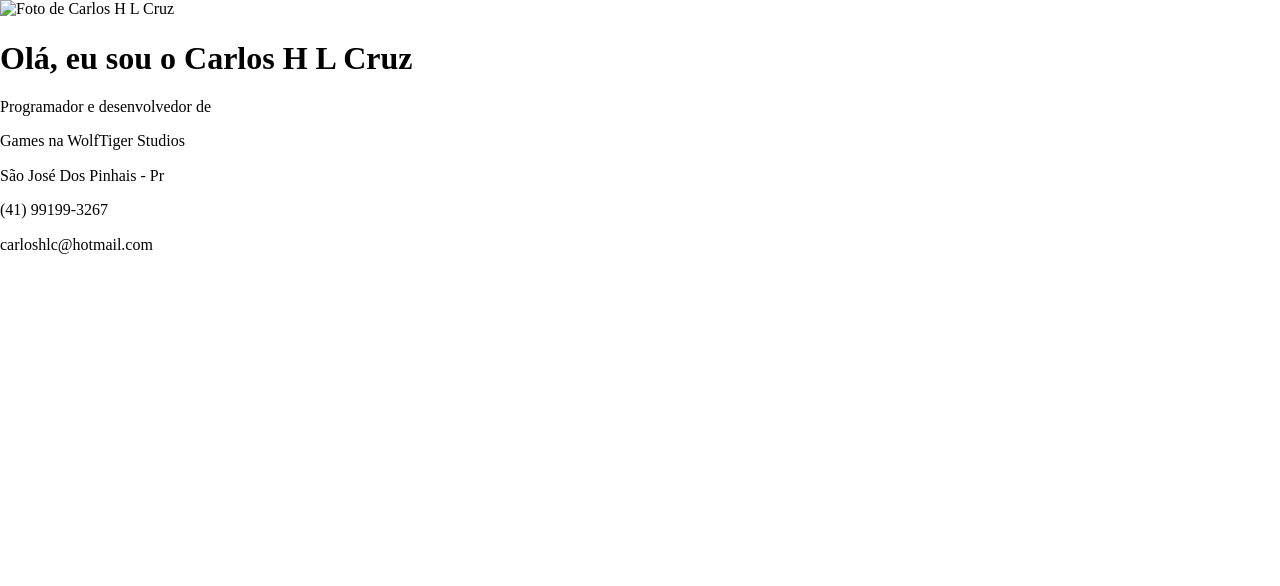
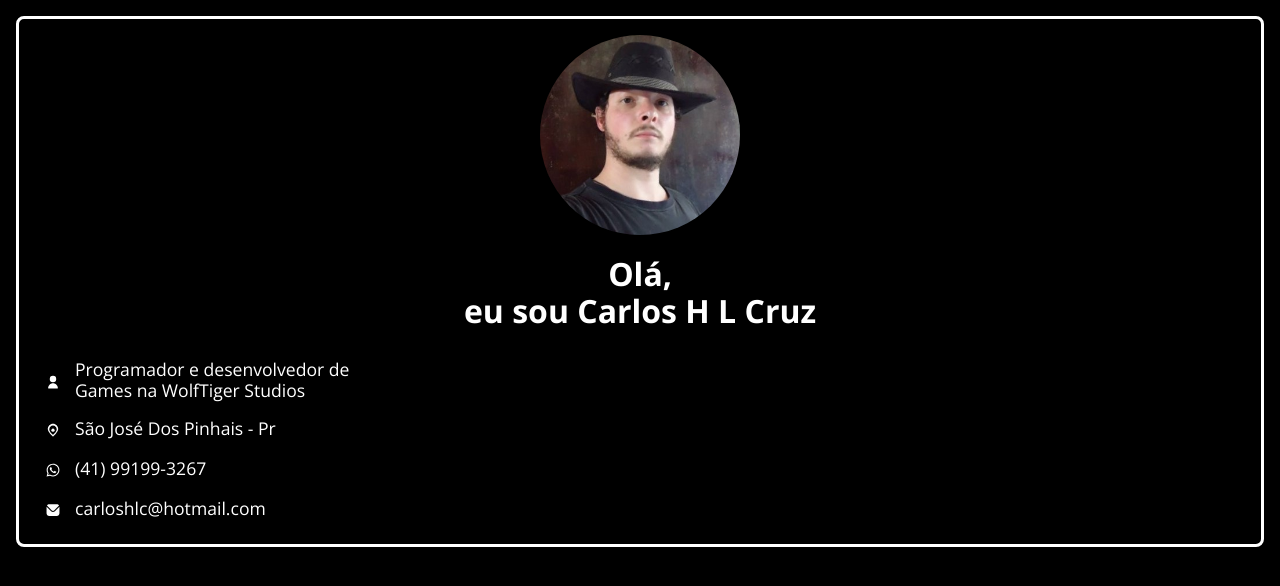
Before and after one commit to carloshlc007/portfolio, a plain HTML site: page index.html in a window 1280 px wide. Drawn offline with nearby package versions, Linux system fonts and the light colour scheme.

Commit message:
1º passo concluido

```diff
--- a/assets/css/global.css
+++ b/assets/css/global.css
@@ -1,3 +1,24 @@
+@import url('https://fonts.googleapis.com/css2?family=Open+Sans:wght@300;400;700&display=swap');
+@import url('https://fonts.googleapis.com/css2?family=Open+Sans&display=swap');
+
+@font-face {
+    font-family: neue-machina;
+    src: url(/assets/fonts/NeueMachina-Regular.otf);
+}
+
 *{
     box-sizing: border-box;
+    font-family: "Open Sans", sans-serif;
 }
+
+body{
+    background-color:#000;
+    color: #fff;
+}
+
+.main{
+    margin: 1rem;
+    padding: 1rem;
+    border: 3px solid #fff;
+    border-radius: .5rem;
+}
--- a/assets/css/header.css
+++ b/assets/css/header.css
@@ -0,0 +1,53 @@
+.header{
+    display: flex;
+    flex-direction: column;
+    align-items: center;
+}
+
+.header .photo{
+    width: 200px;
+    height: 200px;
+    border-radius: 50%;
+}
+
+.header .title{
+    text-align: center;
+}
+
+.information{
+    display: flex;
+    flex-direction: column;
+    align-items: flex-start;
+    width: 100%;
+}
+
+.information p{
+    display: flex;
+    flex-direction: row;
+    align-items: center;
+    margin: .5rem;
+    font-size: 1.1rem;
+}
+
+.information p::before{
+    content: '';
+    display: inline-block;
+    width: 1.5rem;
+    height: 1.5rem;
+    margin-right: .5rem;
+    background-repeat: no-repeat;
+    background-size: 1.25rem;
+}
+
+.information .job::before {
+     background-image: url(/assets/img/icon/job.svg);
+}
+.information .location::before {
+     background-image: url(/assets/img/icon/location.svg);
+}
+.information .phone::before {
+     background-image: url(/assets/img/icon/phone.svg);
+}
+.information .email::before {
+     background-image: url(/assets/img/icon/email.svg);
+}
--- a/index.html
+++ b/index.html
@@ -3,27 +3,34 @@
 <head>
     <meta charset="UTF-8">
     <meta name="viewport" content="width=device-width, initial-scale=1.0">
-    <link rel="stylesheet" href="/portifolio/img/foto perfil.jpg">
-    <link rel="stylesheet" href="/portifolio/assets/portifolio.js">
     <title>Portifólio</title>
+
     <link rel="stylesheet" href="https://cdnjs.cloudflare.com/ajax/libs/normalize/8.0.1/normalize.css"
      integrity="sha512-oHDEc8Xed4hiW6CxD7qjbnI+B07vDdX7hEPTvn9pSZO1bcRqHp8mj9pyr+8RVC2GmtEfI2Bi9Ke9Ass0as+zpg=="
      crossorigin="anonymous" referrerpolicy="no-referrer" />
+
+    <link rel="stylesheet" href="/assets/css/global.css">
+    <link rel="stylesheet" href="/assets/css/header.css">
+    <link rel="stylesheet" href="/assets/js/portifolio.js">
+
+
 </head>
 
 <body>
-    <header>
-        <img src="./img/foto perfil.jpg" alt="Foto de Carlos H L Cruz" class="photo">
+    <div class="main">
+        <header class="header">
+            <img src="/assets/img/foto perfil.jpg" alt="Foto de Carlos H L Cruz" class="photo">
 
-        <h1 class="title">Olá, eu sou o Carlos H L Cruz</h1>
+            <h1 class="title">Olá,<br>eu sou Carlos H L Cruz</h1>
 
-        <div class="informations">
-            <p>Programador e desenvolvedor de </p>
-            <p>Games na WolfTiger Studios</p>
-            <p>São José Dos Pinhais - Pr</p>
-            <p>(41) 99199-3267</p>
-            <p>carloshlc@hotmail.com</p>
-        </div>
-    </header>
+            <div class="information">
+                <p class="job">Programador e desenvolvedor de <br>Games na WolfTiger Studios</p>
+                <p class="location">São José Dos Pinhais - Pr</p>
+                <p class="phone">(41) 99199-3267</p>
+                <p class="email">carloshlc@hotmail.com</p>
+            </div>
+        </header>
+    </div>
+
 </body>
 </html>
```
Also changed, not shown: assets/fonts/NeueMachina-Light.otf (added), assets/fonts/NeueMachina-Regular.otf (added), assets/fonts/NeueMachina-Ultrabold.otf (added), assets/img/icon/email.svg (added), assets/img/icon/job.svg (added), assets/img/icon/location.svg (added), assets/img/icon/phone.svg (added), 2 other files.
